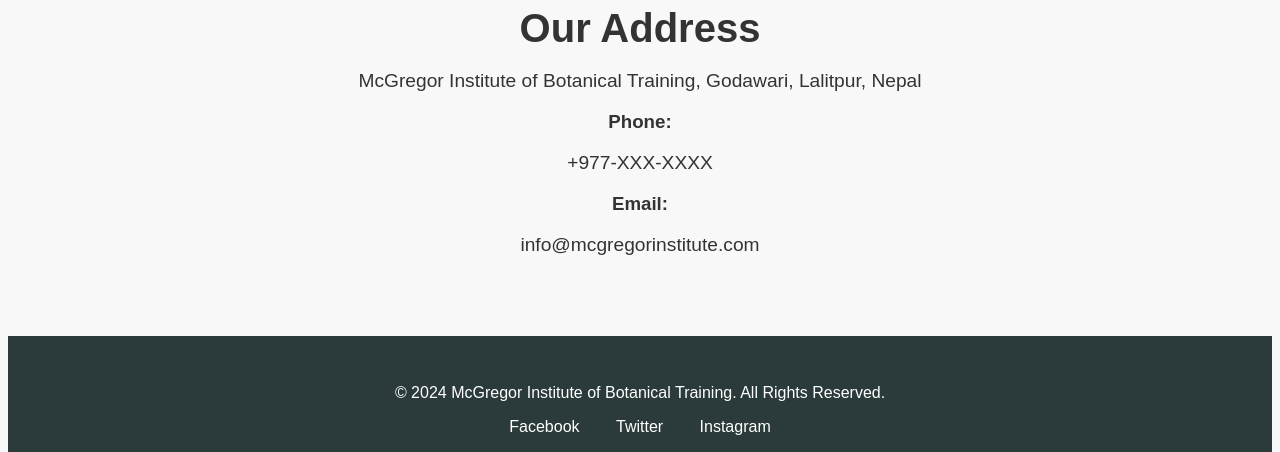
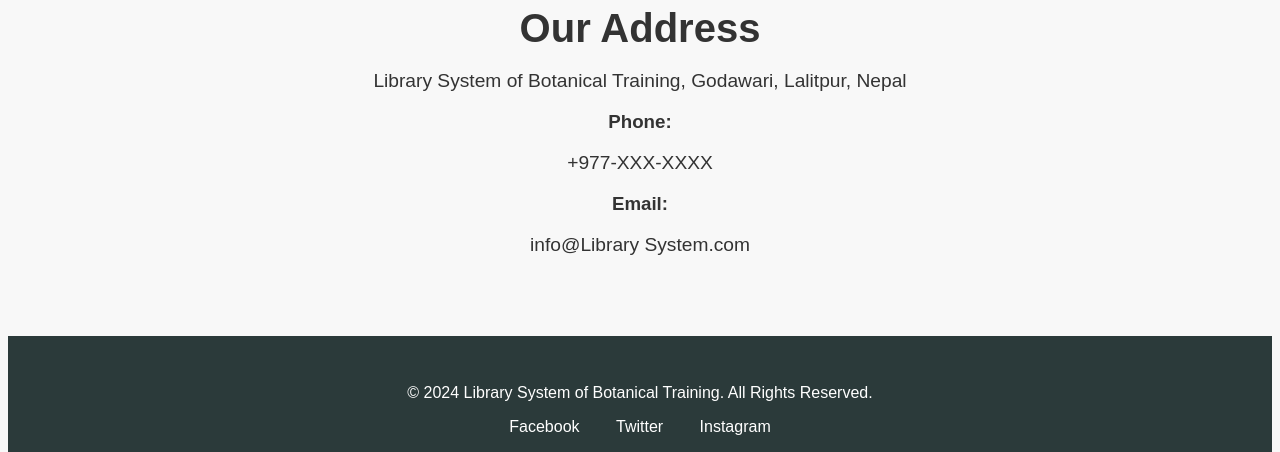
Before and after one commit to KharkaKushal/Mecgregor-Lib, a plain HTML site: page contactus.html in a window 1280 px wide. Shown: the part 1196-1648 px from the top of the page. Drawn offline with Linux system fonts and the light colour scheme.

Commit message:
Update contactus.html

```diff
--- a/contactus.html
+++ b/contactus.html
@@ -3,7 +3,7 @@
 <head>
     <meta charset="UTF-8">
     <meta name="viewport" content="width=device-width, initial-scale=1.0">
-    <title>Contact Us - McGregor Institute</title>
+    <title>Contact Us - Library System</title>
     <link rel="stylesheet" href="contactus.css">
 </head>
 <body>
@@ -11,7 +11,7 @@
     <!-- Navbar -->
     <nav class="navbar">
         <div class="container">
-            <a href="index.html" class="logo">McGregor Institute</a>
+            <a href="index.html" class="logo">Library System</a>
             <ul>
                 <li><a href="index.html">Home</a></li>
                 <li><a href="aboutus.html">About Us</a></li>
@@ -47,18 +47,18 @@
     <section class="contact-details">
         <div class="container">
             <h2>Our Address</h2>
-            <p>McGregor Institute of Botanical Training, Godawari, Lalitpur, Nepal</p>
+            <p>Library System of Botanical Training, Godawari, Lalitpur, Nepal</p>
             <h3>Phone:</h3>
             <p>+977-XXX-XXXX</p>
             <h3>Email:</h3>
-            <p>info@mcgregorinstitute.com</p>
+            <p>info@Library System.com</p>
         </div>
     </section>
 
     <!-- Footer -->
     <footer>
         <div class="container">
-            <p>&copy; 2024 McGregor Institute of Botanical Training. All Rights Reserved.</p>
+            <p>&copy; 2024 Library System of Botanical Training. All Rights Reserved.</p>
             <div class="social-links">
                 <a href="#">Facebook</a>
                 <a href="#">Twitter</a>
```
